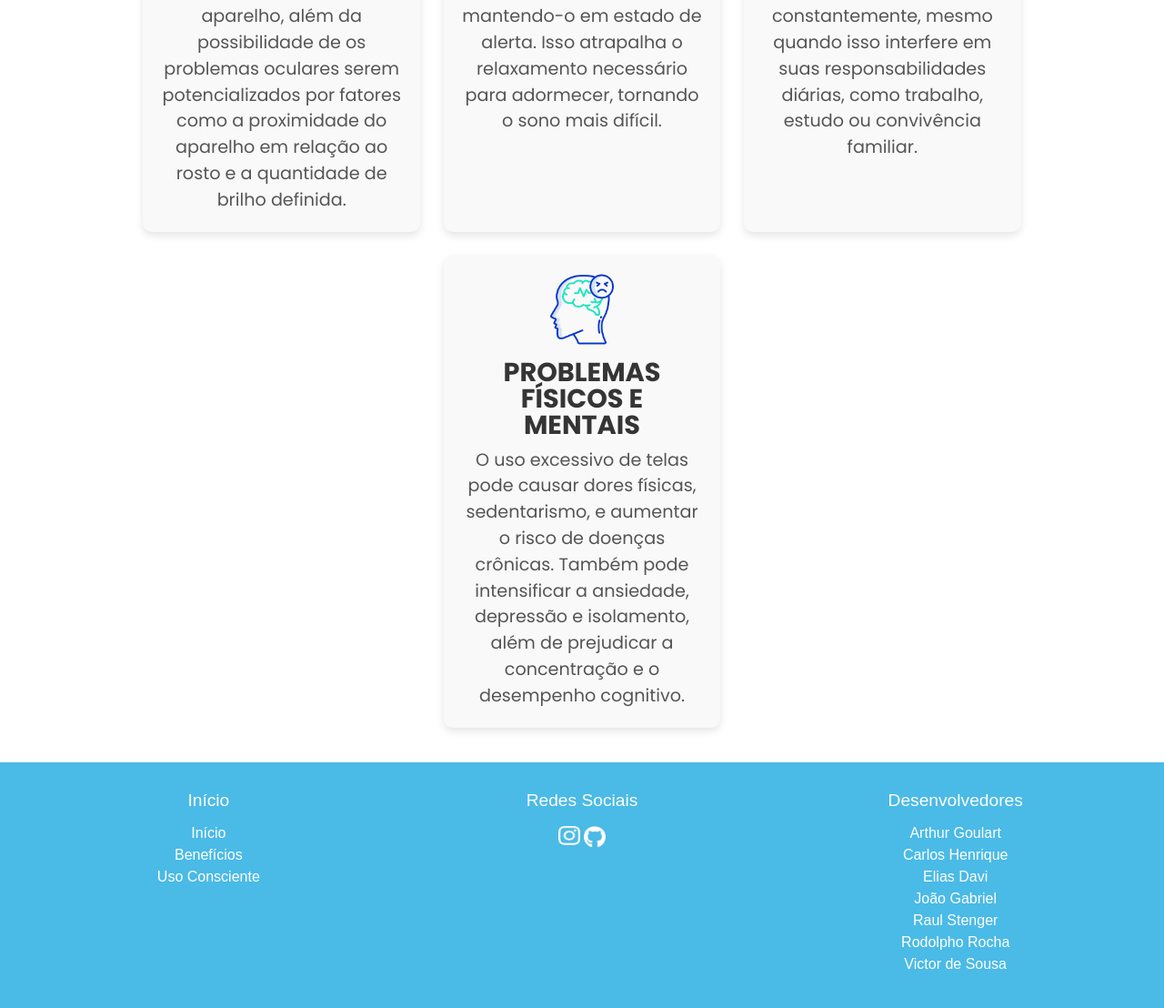
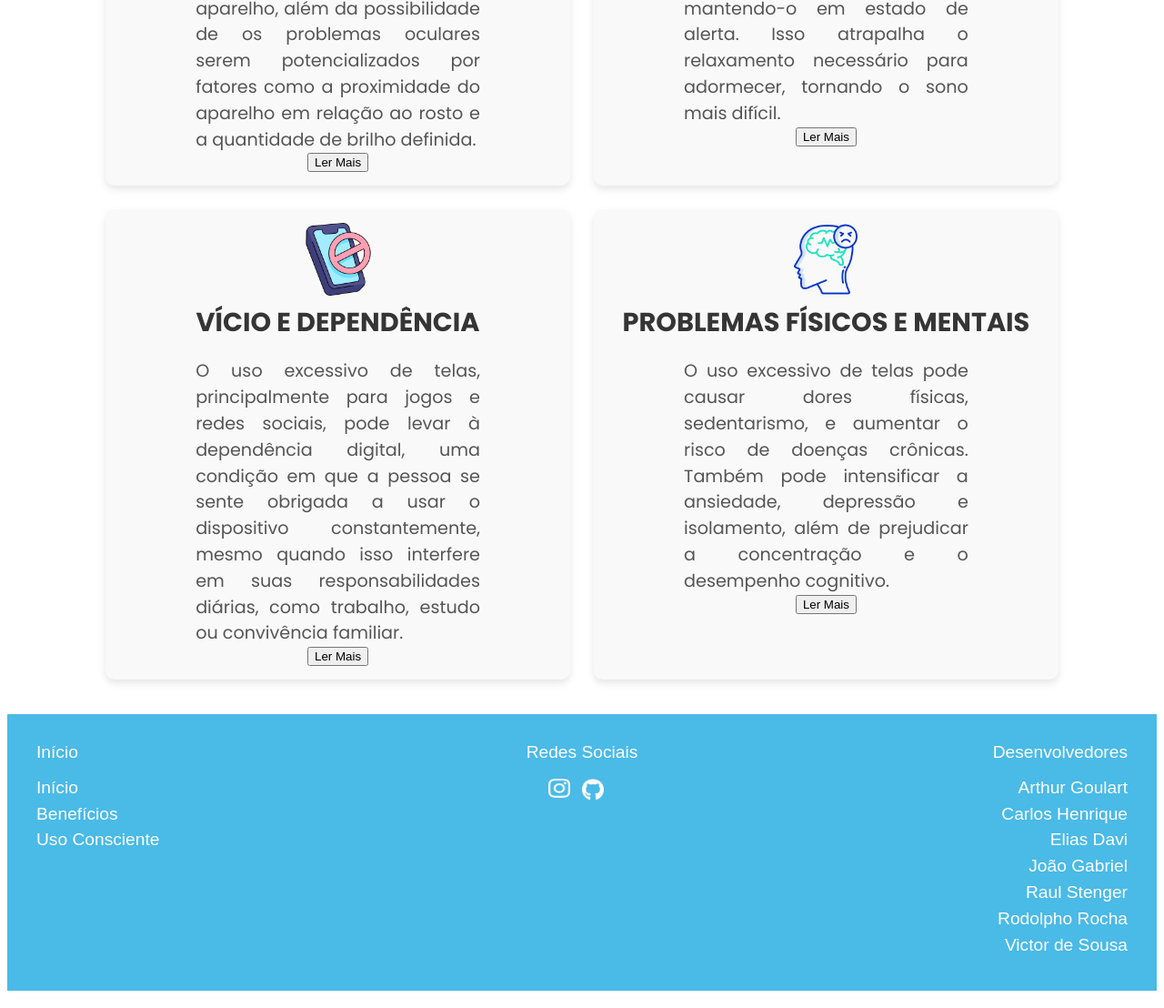
Before and after one commit to carloshenriqueok/uso-consciente-tela, a plain HTML site: page inicio.html in a window 1280 px wide. Shown: the part 1567-2675 px from the top of the page at 91% size. Drawn offline with Linux system fonts and the light colour scheme.

Commit message:
começando o btn "Ler Mais" para os cards da home page

```diff
--- a/inicio.html
+++ b/inicio.html
@@ -60,6 +60,7 @@
                 a proximidade do aparelho em relação ao rosto e a quantidade de
                 brilho definida.
               </p>
+              <button id="btn-ler-mais">Ler Mais</button>
             </li>
             <li>
               <img src="images/sono.png" alt="problema-no-sono" />
@@ -71,6 +72,7 @@
                 estado de alerta. Isso atrapalha o relaxamento necessário para
                 adormecer, tornando o sono mais difícil.
               </p>
+              <button id="btn-ler-mais">Ler Mais</button>
             </li>
             <li>
               <img src="images/img-vicio.png" alt="vicio-e-dependencia" />
@@ -82,6 +84,7 @@
                 mesmo quando isso interfere em suas responsabilidades diárias,
                 como trabalho, estudo ou convivência familiar.
               </p>
+              <button id="btn-ler-mais">Ler Mais</button>
             </li>
             <li>
               <img
@@ -95,14 +98,15 @@
                 pode intensificar a ansiedade, depressão e isolamento, além de
                 prejudicar a concentração e o desempenho cognitivo.
               </p>
+              <button id="btn-ler-mais">Ler Mais</button>
             </li>
           </ul>
         </div>
       </section>
+    </main>
      <!-- footer -->
      <footer class="footer">
-        <div class="footer-container">
-          <div class="footer-column">
+        <div class="navegacao">
           <h4>Início</h4>
           <ul>
             <li><a href="inicio.html">Início</a></li>
@@ -111,20 +115,23 @@
           </ul>
         </div>
 
-          <div class="footer-column">
+        <div class="redes-sociais">
           <h4>Redes Sociais</h4>
-            <div class="social-icons">
+          <ul class="social-icons">
+            <li>
               <a href="https://www.instagram.com/uso_de_telas/?utm_source=ig_web_button_share_sheet" target="_blank">
               <img src="images/instagram.png" alt="Instagram">
               </a>
+          </li>
+          <li>
             <a href="https://github.com/carloshenriqueok/uso-consciente-tela.git">
               <img src="images/github.png" alt="GitHub">
             </a>
-            </div>
+          </li>
         </div>
 
-          <div class="footer-column">
-            <h4>Desenvolvedores</h4>
+        <div class="devs">
+          <h4 class="desenvolvedores">Desenvolvedores</h4>
           <ul>
             <li>
               <a href="https://github.com/Arthur15Goulart" target="_blank">Arthur Goulart</a>
@@ -149,9 +156,7 @@
             </li>
           </ul>
         </div>
-        </div>
     </footer>
-    </main>
     <script src="js/efeitos.js"></script>
   </body>
 </html>
--- a/style/footer.css
+++ b/style/footer.css
@@ -5,48 +5,56 @@
 .footer {
     background-color: #4ABAE7;
     color: white;
-    padding: 2em 1em;
+    padding: 2em 2em;
     font-family: Arial, Helvetica, sans-serif;
-  }
 
-  .footer-container {
     display: flex;
     justify-content: space-between;
     flex-wrap: wrap;
     gap: 2em;
     max-width: 1200px;
     margin: 0 auto;
-    text-align: center;
   }
 
-  .footer-column {
-    flex: 1 1 300px;
+
+  .footer div.navegacao, div.redes-sociais, div.devs{
     min-width: 200px;
   }
 
-  .footer-column h4 {
+  .footer h4 {
     font-size: 1.2em;
     margin-bottom: 1em;
   }
 
-  .footer-column ul {
-    list-style: none;
-    padding: 0;
-    margin: 0;
-  }
+  .footer div.redes-sociais{
+    text-align: center;
+}
 
-  .footer-column ul li {
+  .footer div.devs{
+    text-align: end;
+}
+  .footer div.navegacao ul li, div.devs ul li {
+    font-size: 1.2em;
     margin-bottom: 0.5em;
   }
 
-  .footer-column ul li a {
+  .footer div.navegacao ul li a, div.devs ul li a {
     color: white;
     text-decoration: none;
     transition: color 0.3s;
   }
 
-  .footer-column ul li a:hover {
+  .footer div.navegacao ul li a:hover, div.devs ul li a:hover {
     color: #000000;
+  }
+
+  .social-icons{
+    display: flex;
+    justify-content: center;
+  }
+
+  .social-icons li{
+    margin-right: 1vw;
   }
 
   .social-icons a img {
@@ -60,12 +68,12 @@
   }
 
   @media (max-width: 768px) {
-    .footer-container {
+    .footer{
       flex-direction: column;
       text-align: center;
     }
 
-    .footer-column ul {
+    .navegacao ul, .redes-sociais ul, .devs ul{
       justify-content: center;
     }
   }
--- a/style/home.css
+++ b/style/home.css
@@ -14,7 +14,7 @@
     justify-content: center;
 }
 .banner h1 {
-    font-size: 4em;
+    font-size: 3em;
     color: white;
     font-weight: bold;
     text-align: center;
@@ -32,36 +32,37 @@
 }
 
 .container div h2 {
-    font-size: 3em;
+    font-size: 2em;
     font-weight: 600;
     color: #353535;
     width: 70%;
 }
 
 .container div p {
-    font-size: 1.5em;
+    font-size: 1.2em;
     margin-top: 2vw;
     width: 80%;
+    text-align: justify;
 }
 
-.lista-maleficios ul {
+.lista-maleficios ul{
     list-style: none;
     padding: 0;
     display: flex;
     flex-wrap: wrap;
     gap: 2vw;
     justify-content: center;
+    margin-top: 3vw;
 }
 
 .lista-maleficios li {
-    width: 22%;
+    width: 40%;
     display: flex;
     flex-direction: column;
     align-items: center;
-    text-align: center;
     background: #f9f9f9;
     border-radius: 10px;
-    padding: 20px;
+    padding: 15px;
     box-shadow: 0 4px 8px rgba(0, 0, 0, 0.1);
 }
 
@@ -74,12 +75,15 @@
 .lista-maleficios li h3 {
     font-size: 1.8em;
     font-weight: bold;
-    margin-bottom: 10px;
+    margin-bottom: 2vw;
     color: #353535;
+    text-align: center;
 }
 
 .lista-maleficios li p {
     font-size: 1.2em;
+    width: 65%;
     color: #555;
     line-height: 1.5em;
+    text-align: justify;
 }
```
Also changed, not shown: beneficios.html (+1 -2 lines). Lines whose indentation alone changed are shown as unchanged.
